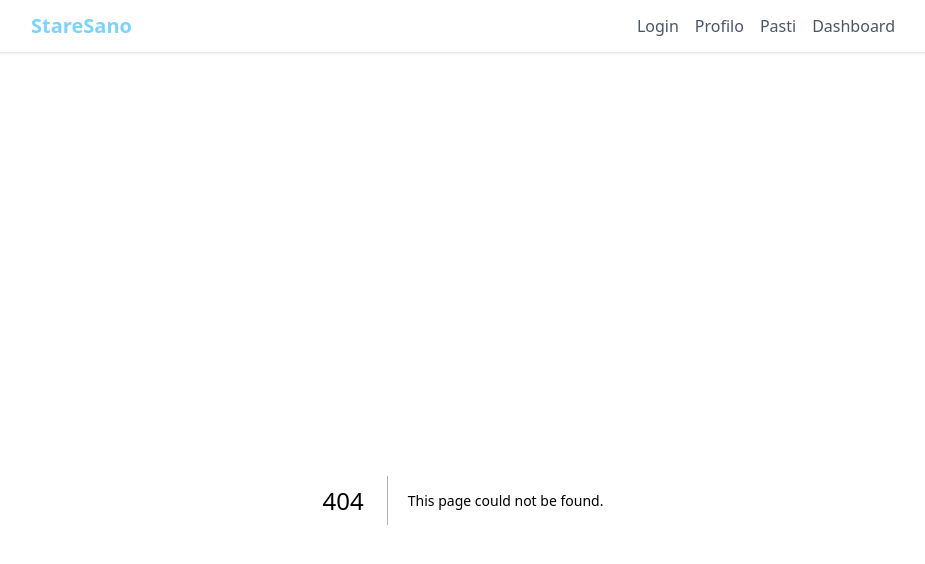
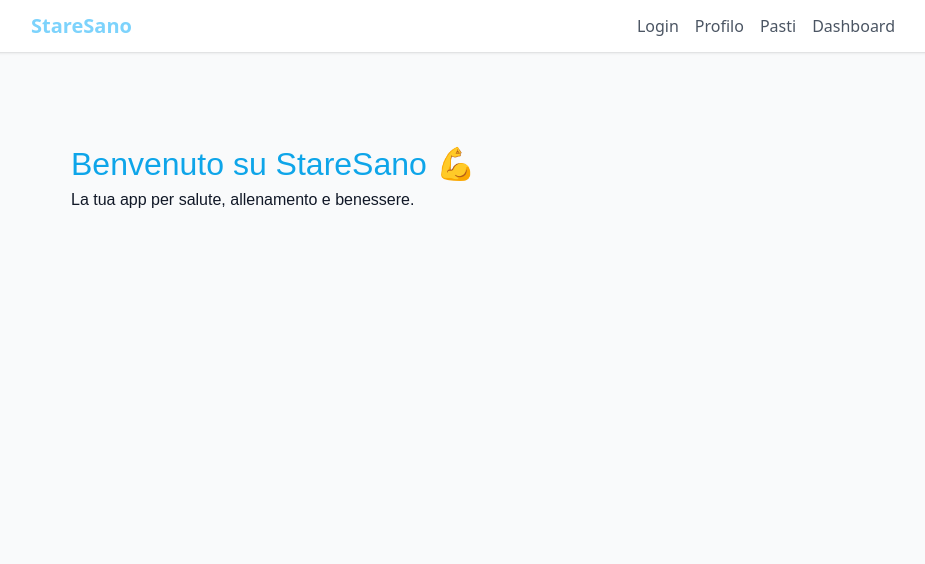
Before and after one commit to marmin74/staresano, a Next.js app: page / in a window 1280 px wide. Before the commit this address had no page. Shown: the top 564 px of the page, without its empty margins (177-1102 px from the left). Built offline with nearby package versions, Linux system fonts and the light colour scheme.

Commit message:
Commit new file

```diff
--- /dev/null
+++ b/pages/index.js
@@ -0,0 +1,8 @@
+export default function Home() {
+    return (
+      <div style={{ padding: 40, fontFamily: 'sans-serif' }}>
+        <h1 style={{ fontSize: '2rem', color: '#0ea5e9' }}>Benvenuto su StareSano 💪</h1>
+        <p>La tua app per salute, allenamento e benessere.</p>
+      </div>
+    )
+  }
```
